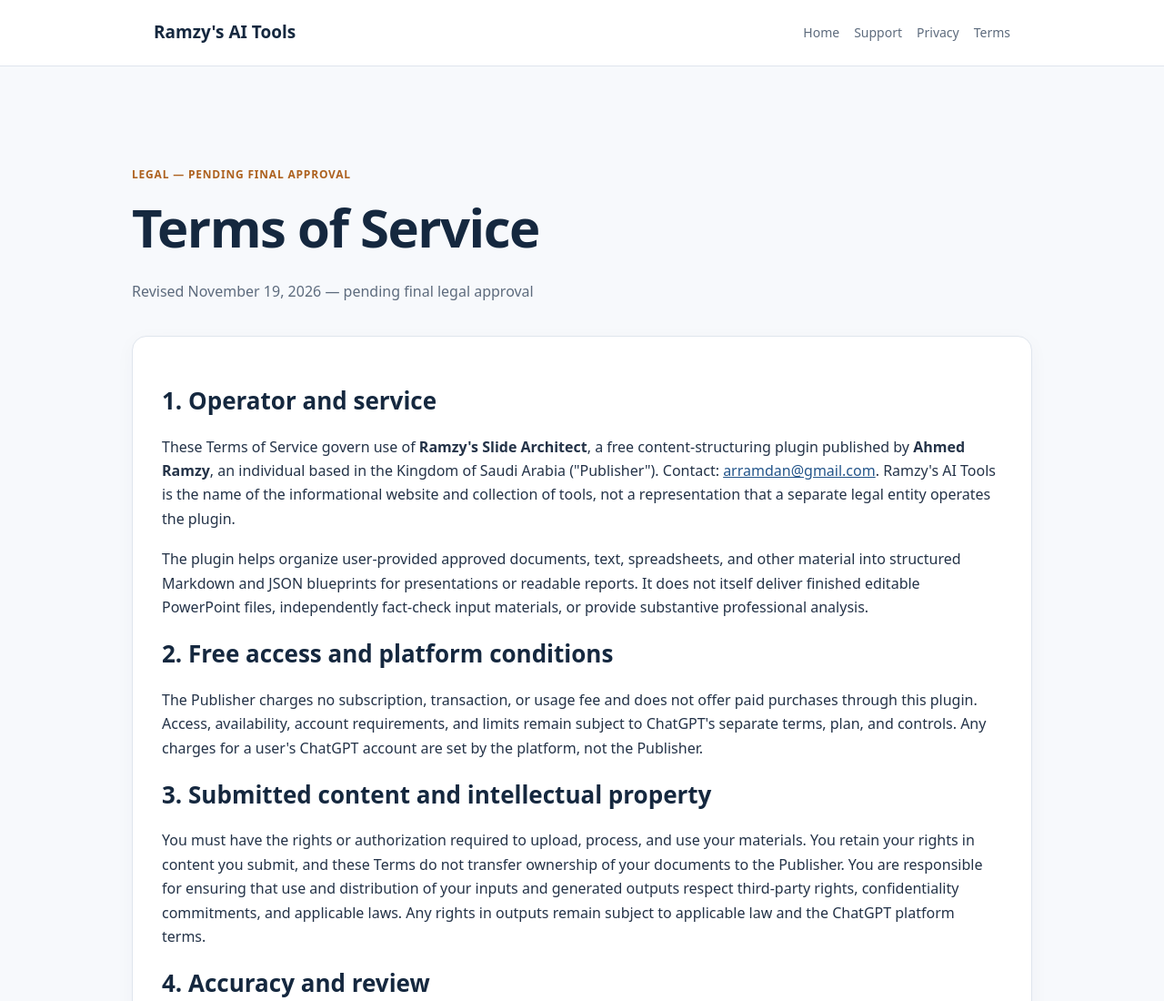
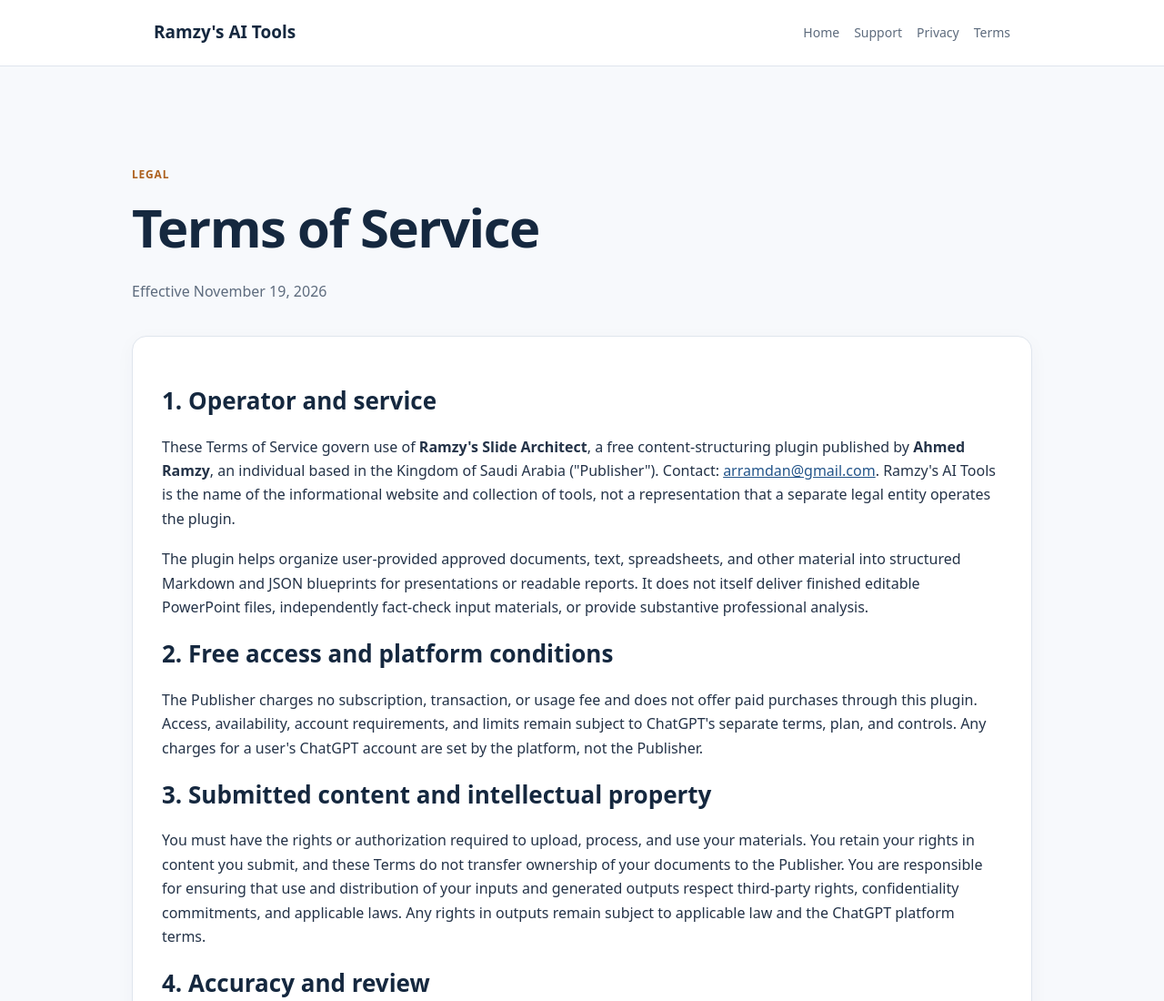
Before and after one commit to economicsa/ramzys-ai-tools, a plain HTML site: page terms.html in a window 1280 px wide. Shown: the top 1100 px of the page at 91% size. Drawn offline with Linux system fonts and the light colour scheme.

Commit message:
Finalize publisher-approved legal page

```diff
--- a/terms.html
+++ b/terms.html
@@ -1,4 +1,4 @@
-<!DOCTYPE html><html lang="en"><head><meta charset="UTF-8"><meta name="viewport" content="width=device-width,initial-scale=1"><meta name="description" content="Terms of Service for Ramzy's Slide Architect, a free ChatGPT-based presentation planning plugin."><title>Terms of Service — Ramzy's AI Tools</title><link rel="stylesheet" href="styles.css"></head><body><header><div class="wrap nav"><a class="brand" href="index.html">Ramzy's AI Tools</a><nav><a href="index.html">Home</a><a href="support.html">Support</a><a href="privacy.html">Privacy</a><a href="terms.html">Terms</a></nav></div></header><main class="wrap main"><div class="pagehead"><span class="tag">Legal — pending final approval</span><h1 style="color:#15283f">Terms of Service</h1><p class="subtle">Revised November 19, 2026 — pending final legal approval</p></div><article>
+<!DOCTYPE html><html lang="en"><head><meta charset="UTF-8"><meta name="viewport" content="width=device-width,initial-scale=1"><meta name="description" content="Terms of Service for Ramzy's Slide Architect, a free ChatGPT-based presentation planning plugin."><title>Terms of Service — Ramzy's AI Tools</title><link rel="stylesheet" href="styles.css"></head><body><header><div class="wrap nav"><a class="brand" href="index.html">Ramzy's AI Tools</a><nav><a href="index.html">Home</a><a href="support.html">Support</a><a href="privacy.html">Privacy</a><a href="terms.html">Terms</a></nav></div></header><main class="wrap main"><div class="pagehead"><span class="tag">Legal</span><h1 style="color:#15283f">Terms of Service</h1><p class="subtle">Effective November 19, 2026</p></div><article>
 <h2>1. Operator and service</h2>
 <p>These Terms of Service govern use of <strong>Ramzy's Slide Architect</strong>, a free content-structuring plugin published by <strong>Ahmed Ramzy</strong>, an individual based in the Kingdom of Saudi Arabia ("Publisher"). Contact: <a href="mailto:arramdan@gmail.com">arramdan@gmail.com</a>. Ramzy's AI Tools is the name of the informational website and collection of tools, not a representation that a separate legal entity operates the plugin.</p>
 <p>The plugin helps organize user-provided approved documents, text, spreadsheets, and other material into structured Markdown and JSON blueprints for presentations or readable reports. It does not itself deliver finished editable PowerPoint files, independently fact-check input materials, or provide substantive professional analysis.</p>
```
